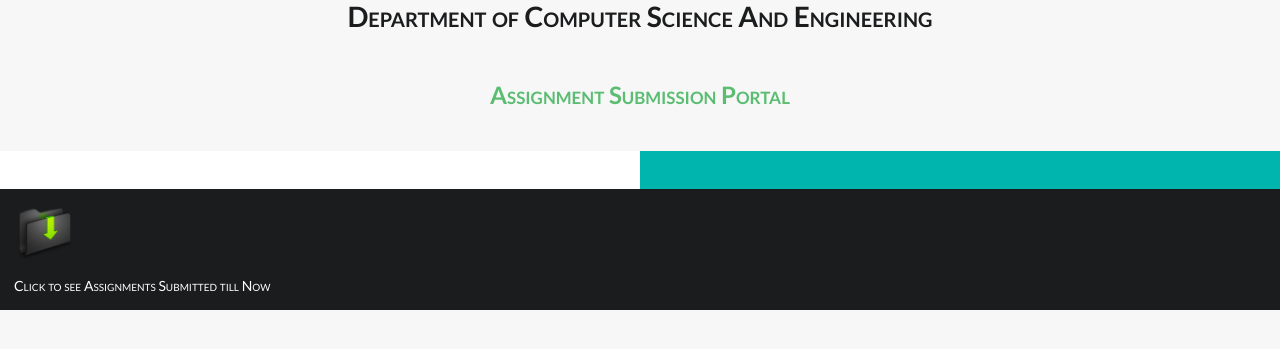
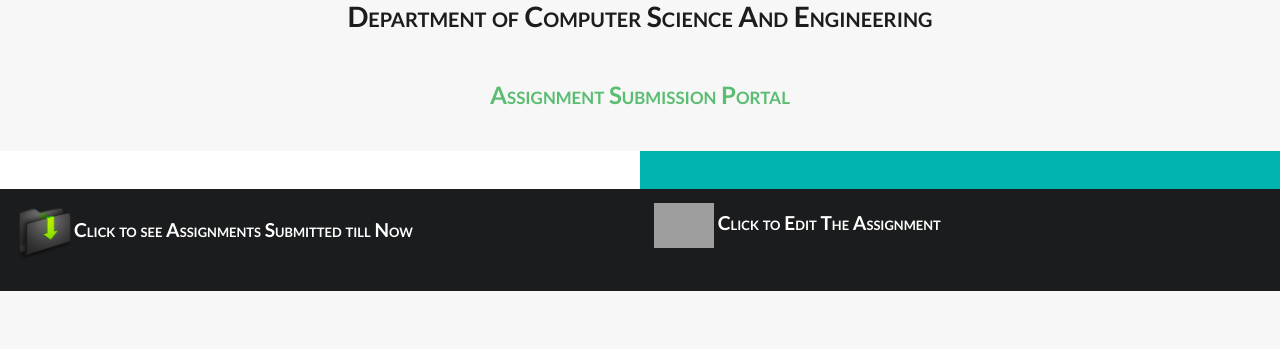
Before and after one commit to acamit/Assignment-Submission, a PHP site: page /php/check_assignments.php in a window 1280 px wide. Shown: the part 128-477 px from the top of the page. Run offline with PHP 8.4, Linux system fonts and the light colour scheme; the visitor is signed in with stand-in values (Sample User, id 1); tables that the repository leaves empty or names only in its code hold one stand-in row (values such as "Sample post"); data that the repository does not hold is empty; grey boxes are pictures that could not be loaded.

Commit message:
formshortened

```diff
--- a/css/css.css
+++ b/css/css.css
@@ -82,6 +82,14 @@ padding-left:15%;/*15% when 3 ,30% when 2*/
 /* teacher_home page css ends*/
 
 body.check {
-
 font-variant:small-caps;
 }
+
+.ui.first.long.modal{
+width:60%;
+text-align:center;
+}
+
+div.edit.form > form.ui.form{
+	width:800px;
+}
--- a/js/view.js
+++ b/js/view.js
@@ -1,6 +1,8 @@
+
+window.addEventListener('load' , function(){
+});
 
 function loadfiles(path){
-
 		if(window.XMLHttpRequest){
 			xmlhttp = new XMLHttpRequest();
 		}
@@ -11,21 +13,23 @@ function loadfiles(path){
 			if(xmlhttp.readyState==4 && xmlhttp.status ==200){
 				document.getElementById('div').innerHTML = xmlhttp.responseText;
 
-
 			}
 		}
 
-				var node = document.getElementById("download");
-				node.setAttribute("href" , "zip.php?zip="+path);
 
 		xmlhttp.open('GET' , 'fileList.php?path='+path , true);
 		xmlhttp.send();
 	}
-
 	$(document).ready(function(){
 
-		$(".column").click(function() {
-			$('.modal')
+		$(".check.column").click(function() {
+			$('.first.modal')
+			.modal('show')
+			;
+		});
+
+		$(".edit.column").click(function() {
+			$('.second.modal')
 			.modal('show')
 			;
 		});
--- a/php/check_assignments.php
+++ b/php/check_assignments.php
@@ -53,6 +53,8 @@
 		if($query_run = mysql_query($query)){
 
 		while($result = mysql_fetch_assoc($query_run)){
+
+				//echo $result['file'].'<br/>';
 				$path = explode('/' , $result['file'] );
 				echo '<div class="ui padded grid">
 						<div class="two column row">
@@ -65,10 +67,14 @@
 							<p>'.$path[5].'</p>
 						  </div>
 						</div>
-						<div class="black row">
-						  <div class= "column" onclick = "loadfiles(\''.$result['file'].'\')">
-							<h2 class="ui inverted header"><img src = "../images/folder.png" /></h2>
-							<div>Click to see Assignments Submitted till Now</div>
+						<div class="two column black row">
+						  <div class= "check column" onclick = "loadfiles(\''.$result['file'].'\')">
+							<h2 class="ui inverted header"><img src = "../images/folder.png" /><small>Click to see Assignments Submitted till Now</small></h2>
+							<div></div>
+						  </div>
+						  <div class= "edit column" onclick = "">
+							<h2 class="ui inverted header"><img src = "../images/edit2.png" /><small> Click to Edit The Assignment</small></h2>
+							<div></div>
 						  </div>
 						</div>
 					  </div> <br/><br/>';
@@ -82,7 +88,7 @@
 		header('Location: teacher_login.php');
 	}
 ?>
-		<div class="ui modal">
+		<div class="ui first long modal">
 		  <i class="close icon"></i>
 		  <div class="header">
 			Assignments Submitted till Now
@@ -94,20 +100,76 @@
 			<div class="description">
 			  <div class="ui header"></div>
 			  <div id = "div"></div>
-			  <p>Is it okay to use this photo?</p>
 			</div>
 		  </div>
 		  <div class="actions">
 			<div class="ui black button">
-			  Close
+			  Not Now
 			</div>
-			<div class="ui positive right labeled icon button" >
-			<a href="" id = "download">Download</a>
-			<i class="download icon"></i>
+			<div class="ui positive right labeled icon button">
+			  Download All
+			  <i class="download icon"></i>
 			</div>
 		  </div>
 		</div>
 
+		<div class="ui second small modal">
+			  <i class="close icon"></i>
+			  <div class="header">
+
+			  </div>
+			  <div class="content">
+
+				<div class="description">
+				  <div class="ui header">Edit the Fields You want to Change</div>
+				  <div class = "edit form"><form class = "ui form" method = "GET" action = "addNewAssignment.php">
+
+				<?php if(isset($error) &&!empty($error)){
+						echo '<div class = "error">'.ucwords($error).'</div>';
+				}
+				?>
+				<div class="required field">
+					<label for = "topic">Topic Name</label>
+					<input name = "topic" id = "topic" placeholder="Topic" type="text" required = "required">
+				</div>
+
+
+				<label>Due Date</label>
+				<div class="three fields">
+
+					<div class = "required field">
+						<input name="month" id = "month" placeholder="mm" type="number" min = "1" max = "12" required = "required">
+					</div>
+
+					<div class = "required field">
+						<input name="day" id = "day" placeholder="dd" type="number" min = "1" required = "required" >
+					</div>
+
+					<div class = "field">
+						<input name = "year" id = "year" placeholder="yyyy" type="text" value = "<?php echo date('Y'); ?>" readonly = "readonly"  required = "required">
+					</div>
+				</div>
+
+				<br/>
+
+				<button type = "submit" class="ui positive right labeled icon button">
+				  Make Changes
+				  <i class="checkmark icon"></i>
+				</button>
+
+
+				</form></div>
+
+				</div>
+			  </div>
+			  <form>
+			  <div class = "actions">
+				<button type = "submit" class="ui red button" name = "Discard_Assignment">
+				  Discard Assignment
+				</button>
+			  </div>
+			  </form>
+			</div>
 		<script type = "text/javascript" src = "../js/view.js"></script>
 	</body>
 </html>
```
